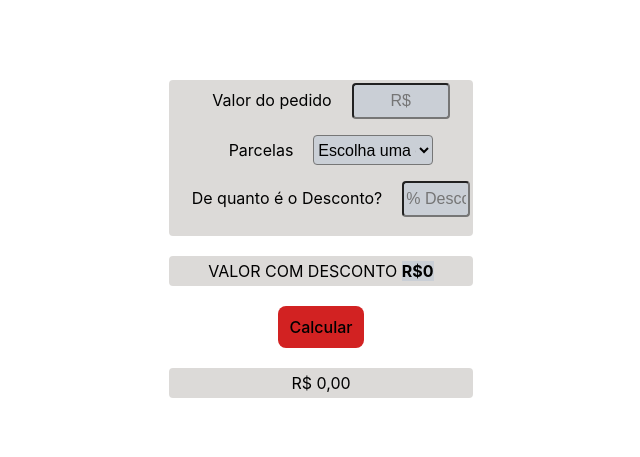
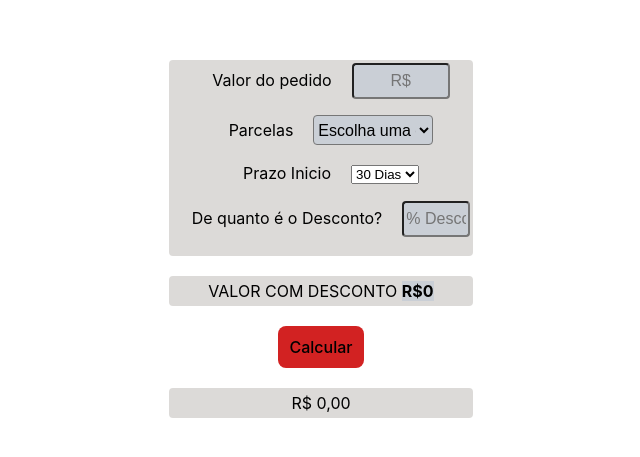
Before and after one commit to faelrosa/Calculadora, a React (Vite) app: page / in a window 1280 px wide. Shown: the part 161-618 px from the top of the page, without its empty margins (319-959 px from the left). Built offline with nearby package versions, Linux system fonts and the light colour scheme.

Commit message:
Acrescimos 30/60D

```diff
--- a/package.json
+++ b/package.json
@@ -4,7 +4,7 @@
   "version": "0.0.0",
   "type": "module",
   "scripts": {
-    "dev": "vite --port=4000",
+    "dev": "vite --port=4000 --host",
     "build": "tsc && vite build",
     "lint": "eslint src --ext ts,tsx --report-unused-disable-directives --max-warnings 0",
     "preview": "vite preview"
--- a/src/App.tsx
+++ b/src/App.tsx
@@ -12,24 +12,25 @@ function App() {
   const pedidoDesconto = pedido - pedido * (desconto / 100);
   const [calculoParcela, setCalculoParcela] = useState<any[]>([]);
   const [valorTotalVendor, setValorTotalVendor] = useState(0);
+  const [prazoInicio, setPrazoInicio] = useState(0);
 
   function calcular() {
     let pedidoDesconto = pedido - pedido * (desconto / 100);
     let valorDaParcela = pedidoDesconto / parcela;
     let calculoIofdia = (iofDia * pedidoDesconto) / 100;
 
-    let dias = 30;
+    let diasMes = 30;
     let resultadoParcela: any[] = [];
     let valorVendor = 0;
     for (let index = 0; index < parcela; index++) {
+      let dias = prazoInicio + diasMes * index;
       let qtdrRealdaparcela = index + 1;
-      let taxa = (taxaPadrao / dias) * (dias * qtdrRealdaparcela);
+      let taxa = (taxaPadrao / diasMes) * dias;
       taxa = Number(taxa.toFixed(2));
       let juros = valorDaParcela * (taxa / 100);
       juros = Number(juros.toFixed(2));
       let calculoParcela = valorDaParcela + valorDaParcela * (taxa / 100);
-      let calculoIof =
-        (valorDaParcela * iof * (dias * qtdrRealdaparcela)) / 100;
+      let calculoIof = (valorDaParcela * iof * dias) / 100;
       calculoIof = Number(calculoIof.toFixed(2));
       let valorTotal = calculoParcela + calculoIof;
       if (Number(qtdrRealdaparcela) === 1) {
@@ -46,7 +47,7 @@ function App() {
         valorTotal,
         calculoIofdia,
         juros,
-        diasdaParcela: dias * qtdrRealdaparcela,
+        diasdaParcela: dias,
       });
     }
     console.log(resultadoParcela);
@@ -82,7 +83,18 @@ function App() {
             <option value="2">2 Parcelas</option>
             <option value="3">3 Parcelas</option>
             <option value="4">4 Parcelas</option>
-            <option value="5">5 Parcelas</option>
+            {prazoInicio === 30 && <option value="5">5 Parcelas</option>}
+          </select>
+        </p>
+        <p>
+          <label>Prazo Inicio</label>
+          <select
+            onChange={(e) => {
+              setPrazoInicio(Number(e.target.value));
+            }}
+          >
+            <option value="30">30 Dias</option>
+            <option value="60">60 Dias</option>
           </select>
         </p>
         <p>
```
